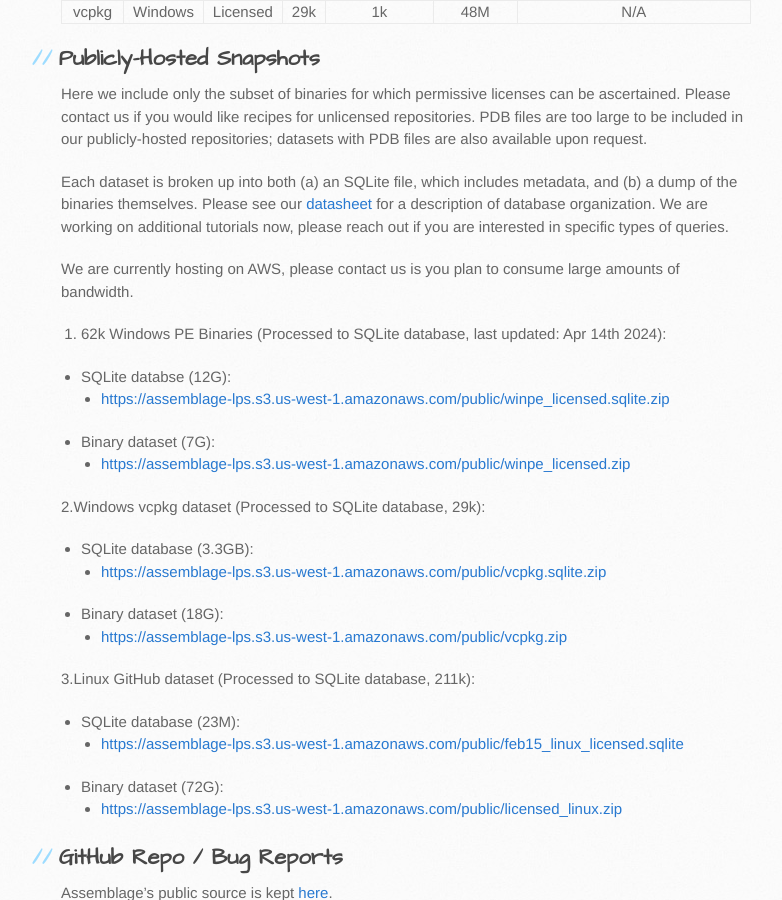
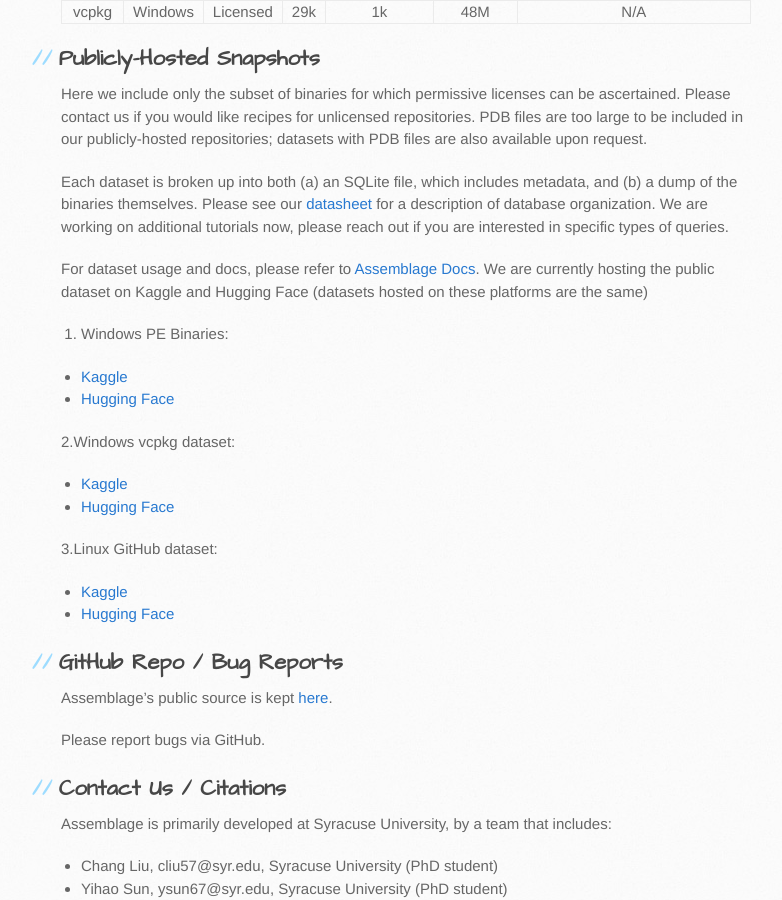
Before and after one commit to Assemblage-Dataset/assemblage-dataset.github.io, a Jekyll site: the page built from index.md, in a window 1280 px wide and 900 px high, scrolled down 931 px. Shown: the whole window, without its empty margins (109-891 px from the left). Built offline with Jekyll 4.4.1, drawn with Linux system fonts in a browser that asks for light colours.

Commit message:
Update index.md dataset links

```diff
--- a/index.md
+++ b/index.md
@@ -43,32 +43,24 @@ metadata, and (b) a dump of the binaries themselves. Please see our
 organization. We are working on additional tutorials now, please reach
 out if you are interested in specific types of queries.
 
-We are currently hosting on AWS, please contact us is you plan to
-consume large amounts of bandwidth.
+For dataset usage and docs, please refer to [Assemblage Docs](https://assemblagedocs.readthedocs.io).
+We are currently hosting the public dataset on Kaggle and Hugging Face (datasets hosted on these platforms are the same)
 
-1. 62k Windows PE Binaries (Processed to SQLite database, last updated: Apr 14th 2024):
+1. Windows PE Binaries:
 
-- SQLite databse (12G):
-  - [https://assemblage-lps.s3.us-west-1.amazonaws.com/public/winpe_licensed.sqlite.zip](https://assemblage-lps.s3.us-west-1.amazonaws.com/public/winpe_licensed.sqlite.zip)
+- [Kaggle](https://www.kaggle.com/datasets/changliuh7rfs5/assemblagedataset)
+- [Hugging Face](https://huggingface.co/datasets/changliu8541/Assemblage_PE)
 
-- Binary dataset (7G):
-  - [https://assemblage-lps.s3.us-west-1.amazonaws.com/public/winpe_licensed.zip](https://assemblage-lps.s3.us-west-1.amazonaws.com/public/winpe_licensed.zip)
+2.Windows vcpkg dataset:
 
-2.Windows vcpkg dataset (Processed to SQLite database, 29k):
+- [Kaggle](https://www.kaggle.com/datasets/changliuh7rfs5/assemblage-vcpkg)
+- [Hugging Face](https://huggingface.co/datasets/changliu8541/Assemblage_vcpkgDLL)
 
-- SQLite database (3.3GB):
-  - [https://assemblage-lps.s3.us-west-1.amazonaws.com/public/vcpkg.sqlite.zip](https://assemblage-lps.s3.us-west-1.amazonaws.com/public/vcpkg.sqlite.zip)
+3.Linux GitHub dataset:
 
-- Binary dataset (18G):
-  - [https://assemblage-lps.s3.us-west-1.amazonaws.com/public/vcpkg.zip](https://assemblage-lps.s3.us-west-1.amazonaws.com/public/vcpkg.zip)
+- [Kaggle](https://www.kaggle.com/datasets/changliuh7rfs5/assemblagelinux)
+- [Hugging Face](https://huggingface.co/datasets/changliu8541/Assemblage_LinuxELF)
 
-3.Linux GitHub dataset (Processed to SQLite database, 211k):
-
-- SQLite database (23M):
-  - [https://assemblage-lps.s3.us-west-1.amazonaws.com/public/feb15_linux_licensed.sqlite](https://assemblage-lps.s3.us-west-1.amazonaws.com/public/feb15_linux_licensed.sqlite)
-
-- Binary dataset (72G):
-  - [https://assemblage-lps.s3.us-west-1.amazonaws.com/public/licensed_linux.zip](https://assemblage-lps.s3.us-west-1.amazonaws.com/public/licensed_linux.zip)
 
 ## GitHub Repo / Bug Reports
 
```
